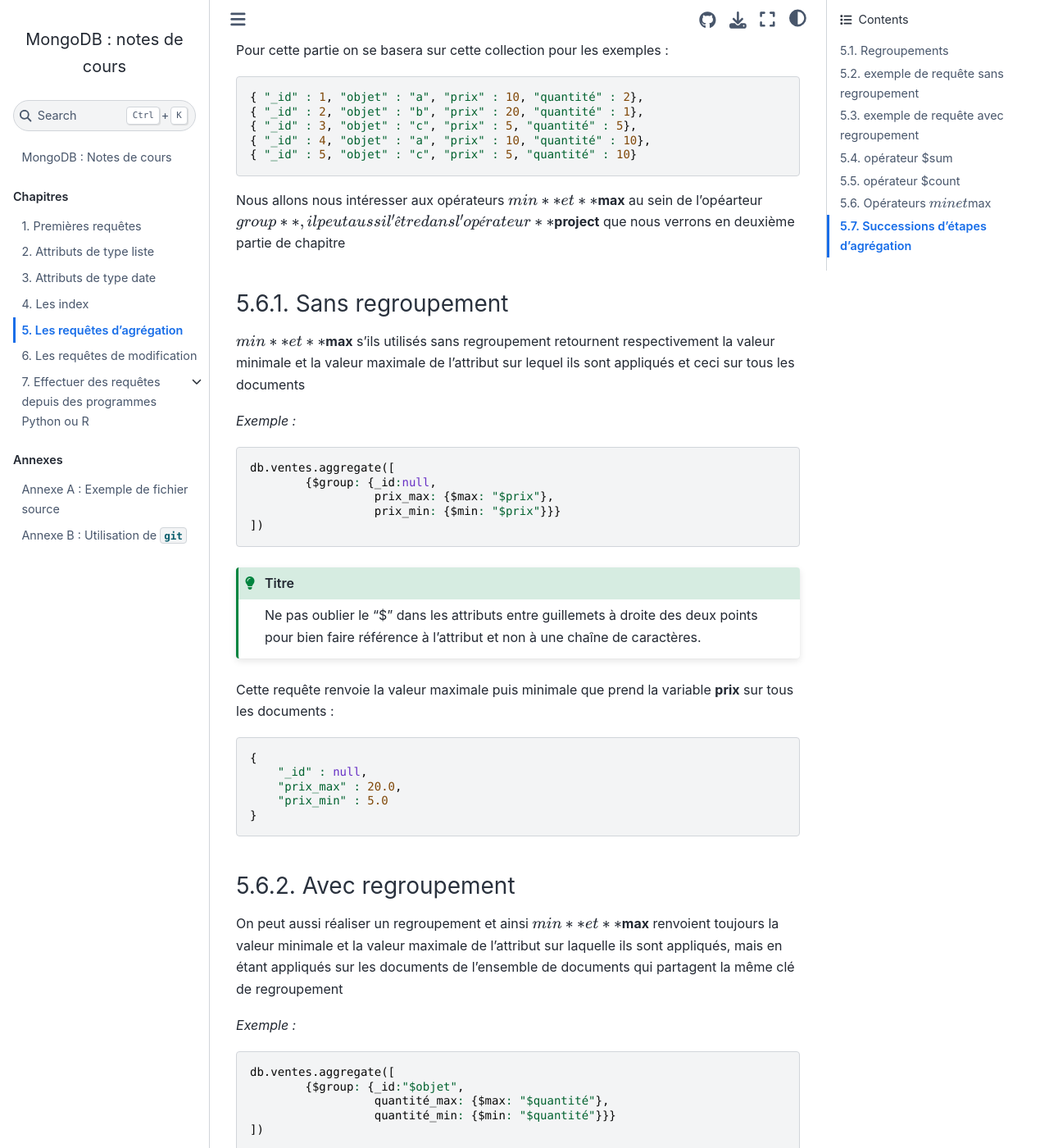
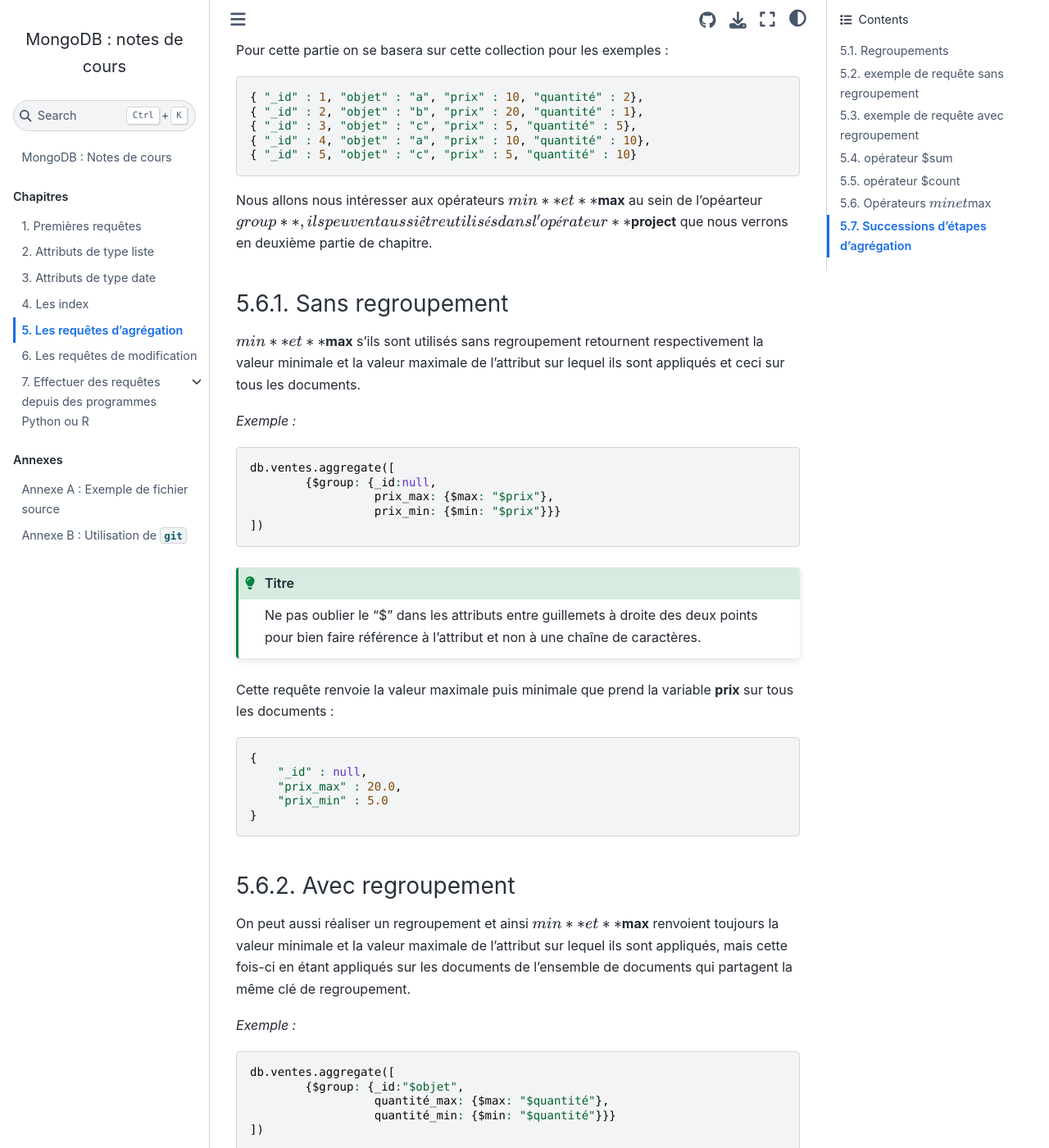
Before and after one commit to rtavenar/mongo_book, a Jupyter Book: the page built from content/05_agreg.md, in a window 1280 px wide and 1400 px high, scrolled down 4625 px. Shown: the whole window at 82% size. Built offline with Jupyter Book 1.0.4 settings and Sphinx 7.4.7 and the Sphinx Book theme 1.1.4, drawn with Linux system fonts in a browser that asks for light colours; some of the changed text lies outside the part shown.

Commit message:
Correction des fautes min et max

````diff
--- a/content/05_agreg.md
+++ b/content/05_agreg.md
@@ -218,13 +218,13 @@ Pour cette partie on se basera sur cette collection pour les exemples :
 ```
 
 Nous allons nous intéresser aux opérateurs **$min** et **$max** au sein de l'opéarteur **$group**,
-il peut aussi l'être dans l'opérateur **$project** que nous verrons en deuxième partie de chapitre
+ils peuvent aussi être utilisés dans l'opérateur **$project** que nous verrons en deuxième partie de chapitre.
 
 ### Sans regroupement
 
 
-**$min** et **$max** s'ils utilisés sans regroupement retournent respectivement la valeur minimale et la valeur maximale
-de l'attribut sur lequel ils sont appliqués et ceci sur tous les documents
+**$min** et **$max** s'ils sont utilisés sans regroupement retournent respectivement la valeur minimale et la valeur maximale
+de l'attribut sur lequel ils sont appliqués et ceci sur tous les documents.
 
 _Exemple :_
 
@@ -257,7 +257,7 @@ Cette requête renvoie la valeur maximale puis minimale que prend la variable **
 
 
 On peut aussi réaliser un regroupement et ainsi **$min** et **$max** renvoient toujours la valeur minimale et la valeur maximale
-de l'attribut sur laquelle ils sont appliqués, mais en étant appliqués sur les documents de l'ensemble de documents qui partagent la même clé de regroupement
+de l'attribut sur lequel ils sont appliqués, mais cette fois-ci en étant appliqués sur les documents de l'ensemble de documents qui partagent la même clé de regroupement.
 
 _Exemple :_
 
@@ -309,5 +309,5 @@ ou la valeur maximale.
 
 Cette section traite de :
 * successions d'étapes d'agrégation + unwind + project + sort + limit
-;
+
 Le fichier que vous devez modifier pour ce chapitre est `mongo_book/content/05_agreg.md`.
````
